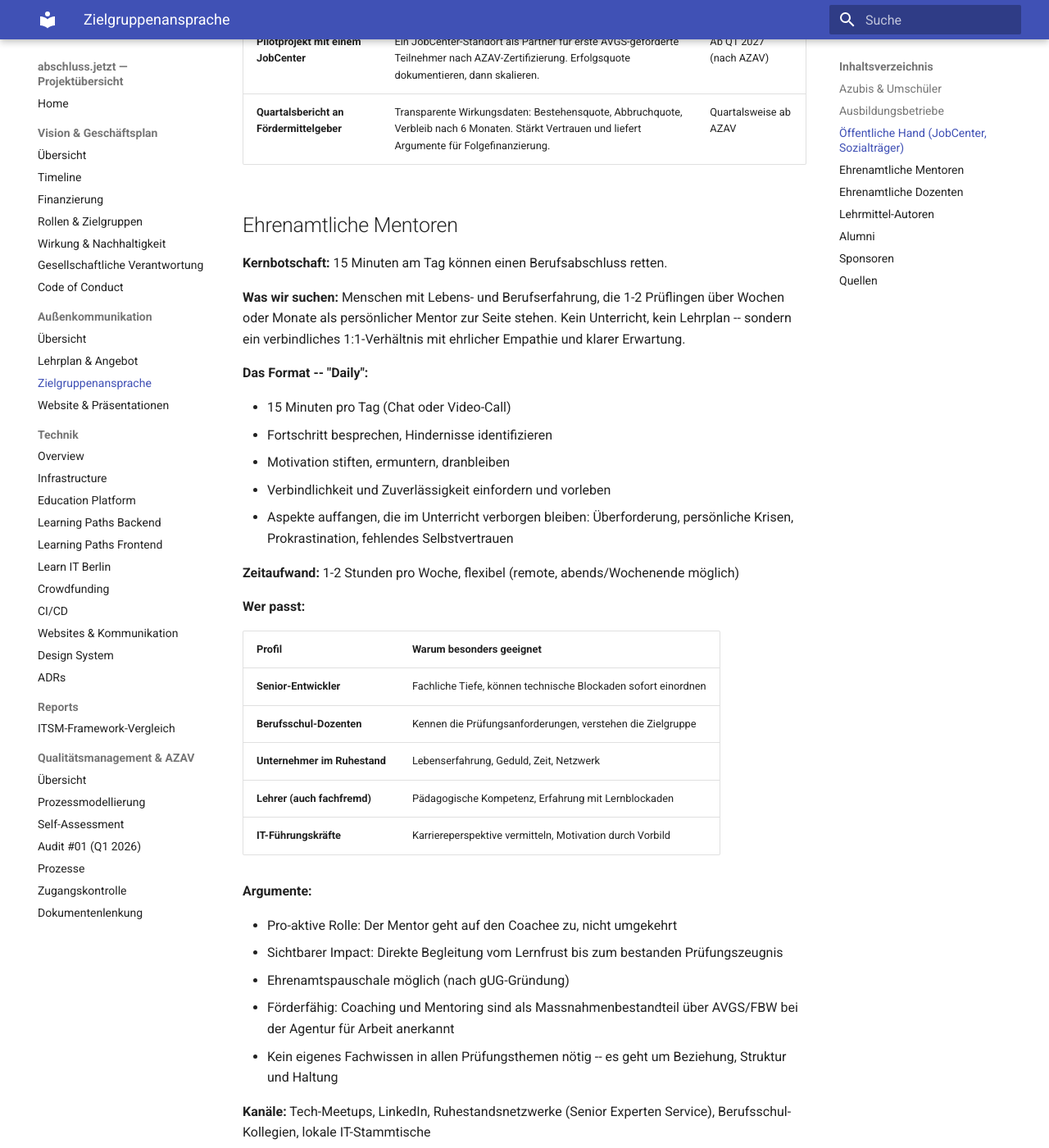
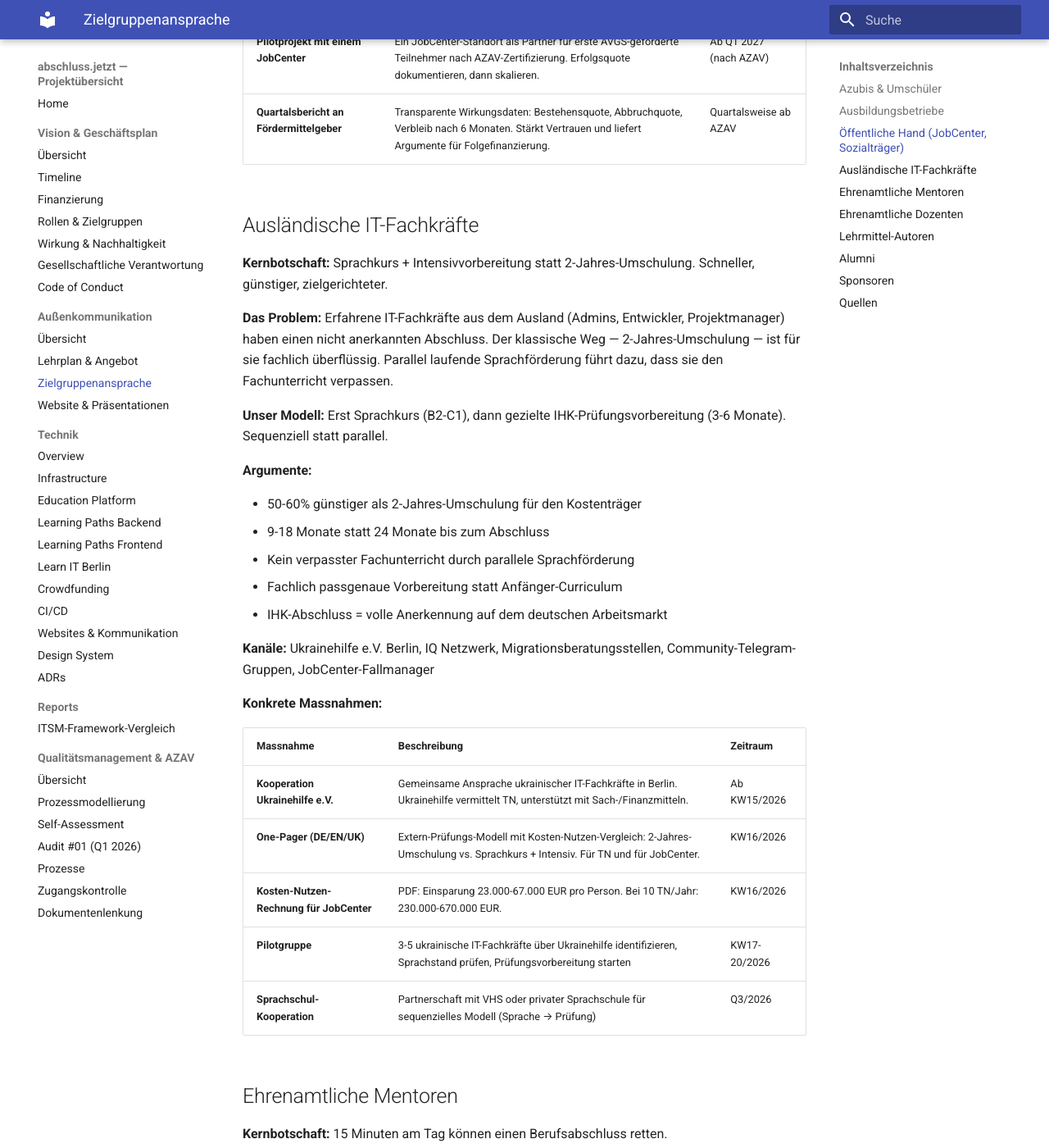
Before and after one commit to bodo/code-community, an MkDocs documentation site: the page built from docs/aussenkommunikation/zielgruppen-ansprache.md, in a window 1280 px wide and 1400 px high, scrolled down 2893 px. Shown: the whole window at 82% size. Built offline with MkDocs 1.6.1 and Material for MkDocs 9.7.7, drawn with Linux system fonts in a browser that asks for light colours.

Commit message:
Add foreign IT professionals as target group with cost-benefit analysis
Language course + intensive exam prep (9-18 months) saves 23,000-67,000 EUR
per person vs. 2-year retraining. Includes Ukraine community strategy
via Ukrainehilfe e.V. Berlin partnership.

```diff
--- a/docs/aussenkommunikation/zielgruppen-ansprache.md
+++ b/docs/aussenkommunikation/zielgruppen-ansprache.md
@@ -70,6 +70,34 @@
 | **Teilnahme Bildungskonferenzen** | Präsenz auf regionalen Bildungsmessen (z.B. vocatium Berlin, Chance Berlin). Stand mit Rollup, Flyern, Live-Demo der Lernplattform. | 2-3x/Jahr |
 | **Pilotprojekt mit einem JobCenter** | Ein JobCenter-Standort als Partner für erste AVGS-geförderte Teilnehmer nach AZAV-Zertifizierung. Erfolgsquote dokumentieren, dann skalieren. | Ab Q1 2027 (nach AZAV) |
 | **Quartalsbericht an Fördermittelgeber** | Transparente Wirkungsdaten: Bestehensquote, Abbruchquote, Verbleib nach 6 Monaten. Stärkt Vertrauen und liefert Argumente für Folgefinanzierung. | Quartalsweise ab AZAV |
+
+## Ausländische IT-Fachkräfte
+
+**Kernbotschaft:** Sprachkurs + Intensivvorbereitung statt 2-Jahres-Umschulung. Schneller, günstiger, zielgerichteter.
+
+**Das Problem:** Erfahrene IT-Fachkräfte aus dem Ausland (Admins, Entwickler, Projektmanager) haben einen nicht anerkannten Abschluss. Der klassische Weg — 2-Jahres-Umschulung — ist für sie fachlich überflüssig. Parallel laufende Sprachförderung führt dazu, dass sie den Fachunterricht verpassen.
+
+**Unser Modell:** Erst Sprachkurs (B2-C1), dann gezielte IHK-Prüfungsvorbereitung (3-6 Monate). Sequenziell statt parallel.
+
+**Argumente:**
+
+- 50-60% günstiger als 2-Jahres-Umschulung für den Kostenträger
+- 9-18 Monate statt 24 Monate bis zum Abschluss
+- Kein verpasster Fachunterricht durch parallele Sprachförderung
+- Fachlich passgenaue Vorbereitung statt Anfänger-Curriculum
+- IHK-Abschluss = volle Anerkennung auf dem deutschen Arbeitsmarkt
+
+**Kanäle:** Ukrainehilfe e.V. Berlin, IQ Netzwerk, Migrationsberatungsstellen, Community-Telegram-Gruppen, JobCenter-Fallmanager
+
+**Konkrete Massnahmen:**
+
+| Massnahme | Beschreibung | Zeitraum |
+| --- | --- | --- |
+| **Kooperation Ukrainehilfe e.V.** | Gemeinsame Ansprache ukrainischer IT-Fachkräfte in Berlin. Ukrainehilfe vermittelt TN, unterstützt mit Sach-/Finanzmitteln. | Ab KW15/2026 |
+| **One-Pager (DE/EN/UK)** | Extern-Prüfungs-Modell mit Kosten-Nutzen-Vergleich: 2-Jahres-Umschulung vs. Sprachkurs + Intensiv. Für TN und für JobCenter. | KW16/2026 |
+| **Kosten-Nutzen-Rechnung für JobCenter** | PDF: Einsparung 23.000-67.000 EUR pro Person. Bei 10 TN/Jahr: 230.000-670.000 EUR. | KW16/2026 |
+| **Pilotgruppe** | 3-5 ukrainische IT-Fachkräfte über Ukrainehilfe identifizieren, Sprachstand prüfen, Prüfungsvorbereitung starten | KW17-20/2026 |
+| **Sprachschul-Kooperation** | Partnerschaft mit VHS oder privater Sprachschule für sequenzielles Modell (Sprache → Prüfung) | Q3/2026 |
 
 ## Ehrenamtliche Mentoren
 
```
